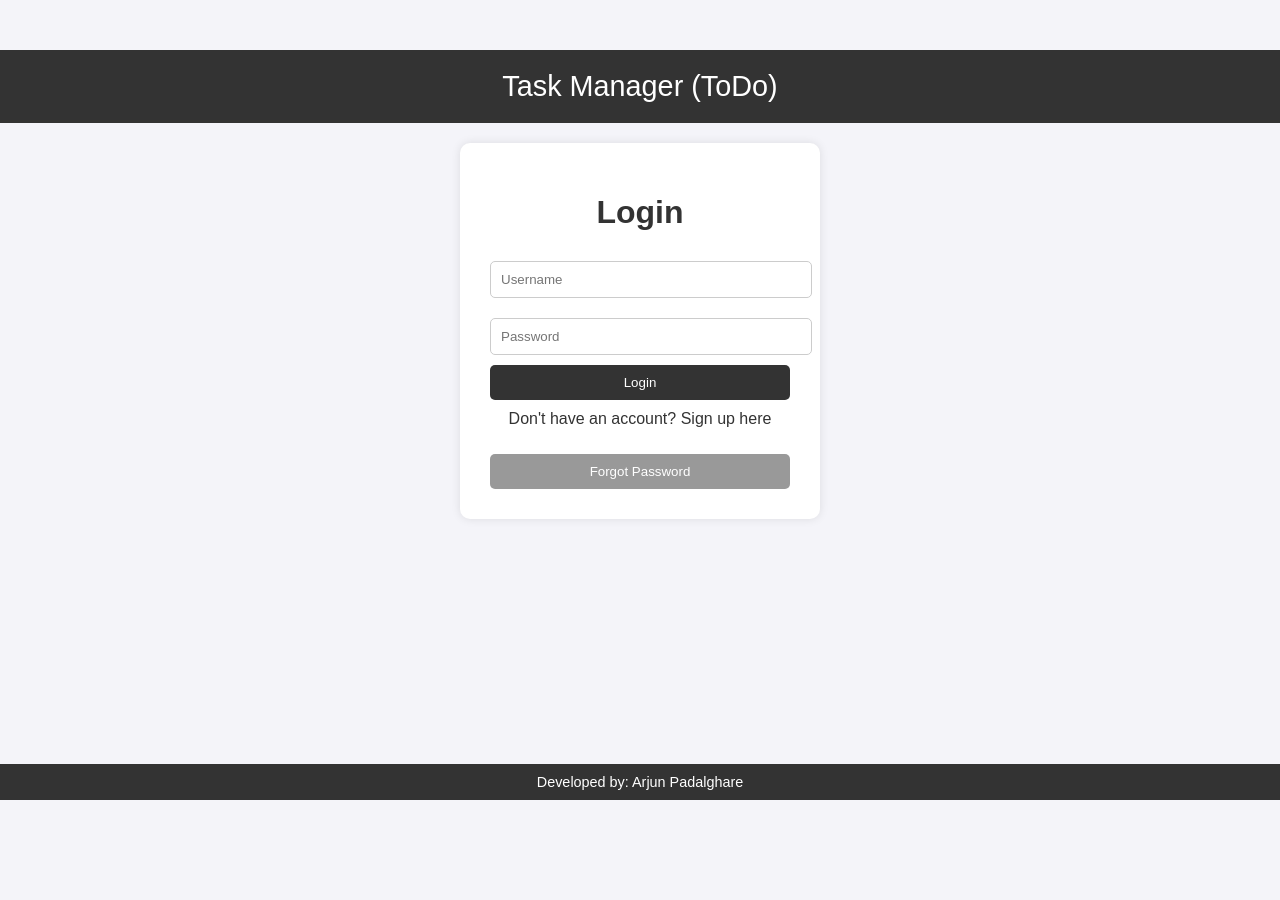
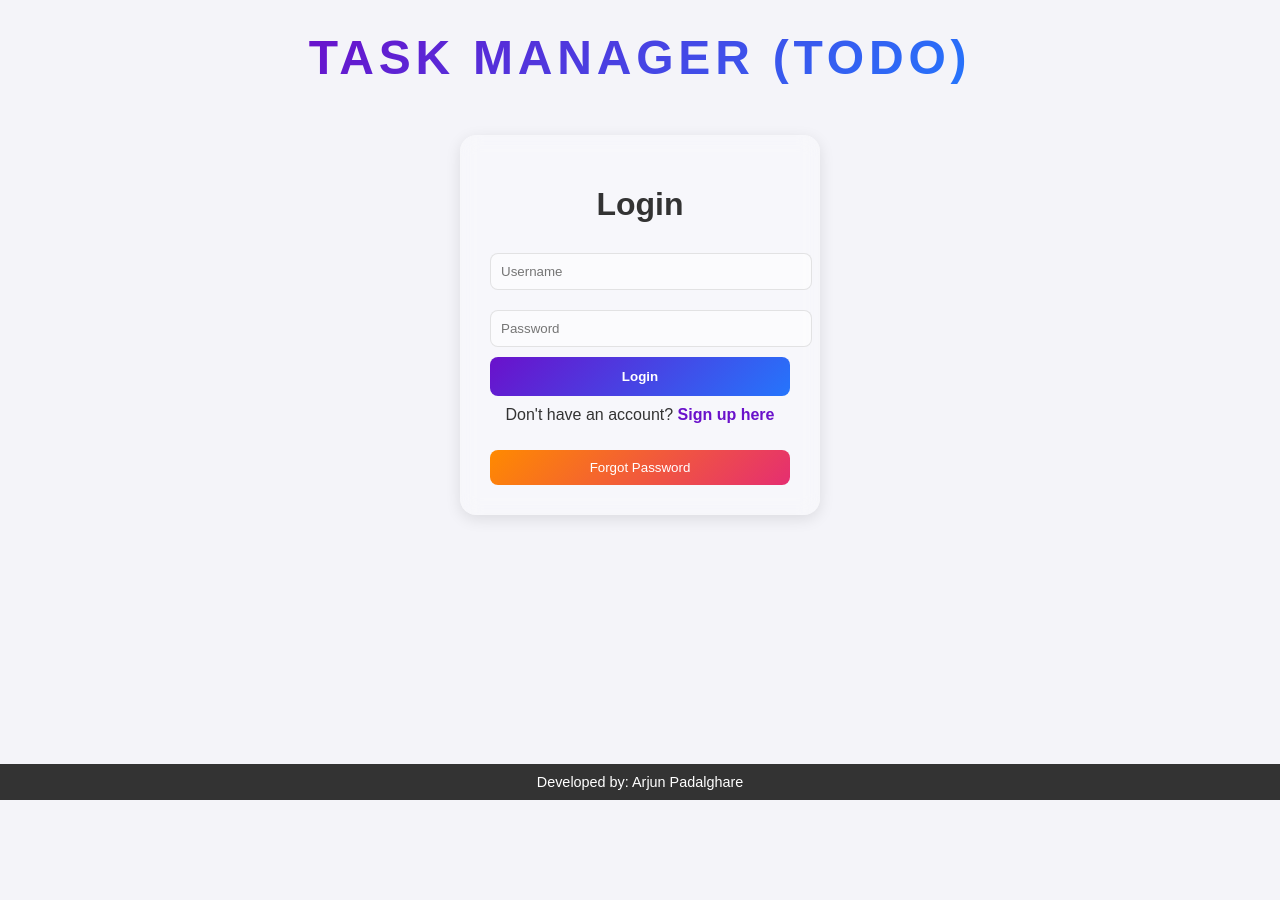
Before and after one commit to padalgharearjun/taskmanager, a Flask app: page /login in a window 1280 px wide. After the commit the page ends 800 px from the top, so only its background shows below. Run offline with Flask 3, Linux system fonts and the light colour scheme.

Commit message:
style improvement

```diff
--- a/templates/login.html
+++ b/templates/login.html
@@ -32,16 +32,20 @@
             background-color: #fff3cd;
             border: 1px solid #ffeeba;
         }
+
         /* Styling for header and footer */
         .header {
             text-align: center;
-            padding: 20px;
-            background-color: #333;
-            color: white;
-            font-size: 1.8em;
-            position: relative;
-            top: 0;
-            width: 100%;
+            font-size: 3em; /* Increased font size */
+            font-weight: bold;
+            color: #333;
+            margin: 30px 0; /* Added margin to create space */
+            text-transform: uppercase;
+            letter-spacing: 0.1em;
+            background: linear-gradient(135deg, #6a11cb, #2575fc);
+            -webkit-background-clip: text;
+            background-clip: text; /* Standard property */
+            -webkit-text-fill-color: transparent;
         }
 
         .footer {
@@ -55,84 +59,110 @@
             font-size: 0.9em;
         }
 
-        /* Styling for body and login form */
+        /* Styling for body */
         body {
             font-family: Arial, sans-serif;
             background-color: #f4f4f9;
-            color: #333;
+            margin: 0;
+            padding: 0;
             display: flex;
             flex-direction: column;
             align-items: center;
-            margin: 0;
-            padding-top: 50px;
-            padding-bottom: 50px;
-            min-height: 100vh;
+            height: 100vh;
+            color: #333;
         }
 
+        /* Login container with glassmorphism effect */
         .login-container {
-            background-color: white;
+            background: rgba(255, 255, 255, 0.3);
             padding: 30px;
-            border-radius: 10px;
-            box-shadow: 0 0 10px rgba(0, 0, 0, 0.1);
+            border-radius: 16px;
+            box-shadow: 0 4px 15px rgba(0, 0, 0, 0.1);
+            backdrop-filter: blur(10px);
             width: 300px;
             margin-top: 20px; /* Gap between header and login form */
+            transition: transform 0.3s ease, box-shadow 0.3s ease;
+        }
+
+        .login-container:hover {
+            transform: translateY(-3px);
+            box-shadow: 0 6px 20px rgba(0, 0, 0, 0.15);
         }
 
         .login-container h1 {
             text-align: center;
             margin-bottom: 20px;
+            color: #333;
         }
 
+        /* Input styling */
         .login-container input[type="text"],
         .login-container input[type="password"] {
             width: 100%;
             padding: 10px;
             margin: 10px 0;
-            border-radius: 5px;
-            border: 1px solid #ccc;
+            border-radius: 8px;
+            border: 1px solid rgba(0, 0, 0, 0.1);
+            background: rgba(255, 255, 255, 0.5);
+            color: #333;
+            transition: border 0.3s ease, background 0.3s ease;
         }
 
+        .login-container input[type="text"]:focus,
+        .login-container input[type="password"]:focus {
+            border: 1px solid #6a11cb;
+            background: rgba(255, 255, 255, 0.8);
+        }
+
+        /* Submit button styling */
         .login-container input[type="submit"] {
             width: 100%;
-            padding: 10px;
-            background-color: #333;
+            padding: 12px;
+            background: linear-gradient(135deg, #6a11cb, #2575fc);
             color: white;
             border: none;
-            border-radius: 5px;
+            border-radius: 8px;
             cursor: pointer;
+            font-weight: bold;
+            transition: transform 0.2s ease, box-shadow 0.2s ease;
         }
 
         .login-container input[type="submit"]:hover {
-            background-color: #575757;
+            transform: translateY(-2px);
+            box-shadow: 0 4px 10px rgba(0, 0, 0, 0.15);
         }
 
+        /* Button styling */
+        .login-container button {
+            width: 100%;
+            padding: 10px;
+            margin-top: 10px;
+            background: linear-gradient(135deg, #ff8a00, #e52e71);
+            color: white;
+            border: none;
+            border-radius: 8px;
+            cursor: pointer;
+            transition: background-color 0.3s ease;
+        }
+
+        .login-container button:hover {
+            background: linear-gradient(135deg, #e52e71, #ff8a00);
+        }
+
+        /* Link styling */
         .login-container p {
             text-align: center;
             margin-top: 10px;
         }
 
         .login-container a {
-            color: #333;
+            color: #6a11cb;
             text-decoration: none;
+            font-weight: bold;
         }
 
         .login-container a:hover {
             text-decoration: underline;
-        }
-
-        .login-container button {
-            width: 100%;
-            padding: 10px;
-            margin-top: 10px;
-            background-color: #999;
-            color: white;
-            border: none;
-            border-radius: 5px;
-            cursor: pointer;
-        }
-
-        .login-container button:hover {
-            background-color: #777;
         }
     </style>
 </head>
@@ -151,7 +181,7 @@
             <input type="submit" value="Login">
         </form>
         <p>Don't have an account? <a href="{{ url_for('signup') }}">Sign up here</a></p>
-        <button onclick="location.href='{{ url_for('forgot_password') }}'">Forgot Password</button>
+        <button onclick="location.href='{{ url_for('forgot_password') }}';">Forgot Password</button>
     </div>
 
     <!-- Footer -->
@@ -174,6 +204,5 @@
     <div>
         {% block content %}{% endblock %}
     </div>
-
 </body>
 </html>
--- a/templates/signup.html
+++ b/templates/signup.html
@@ -26,7 +26,7 @@
             letter-spacing: 0.1em;
             background: linear-gradient(135deg, #6a11cb, #2575fc);
             -webkit-background-clip: text;
-            background-clip: text; /* Standard property */
+            background-clip: text;
             -webkit-text-fill-color: transparent;
         }
 
```
Also changed, not shown: templates/edit_task.html (+75 -44 lines), templates/forgot_password.html (+83 -22 lines).
